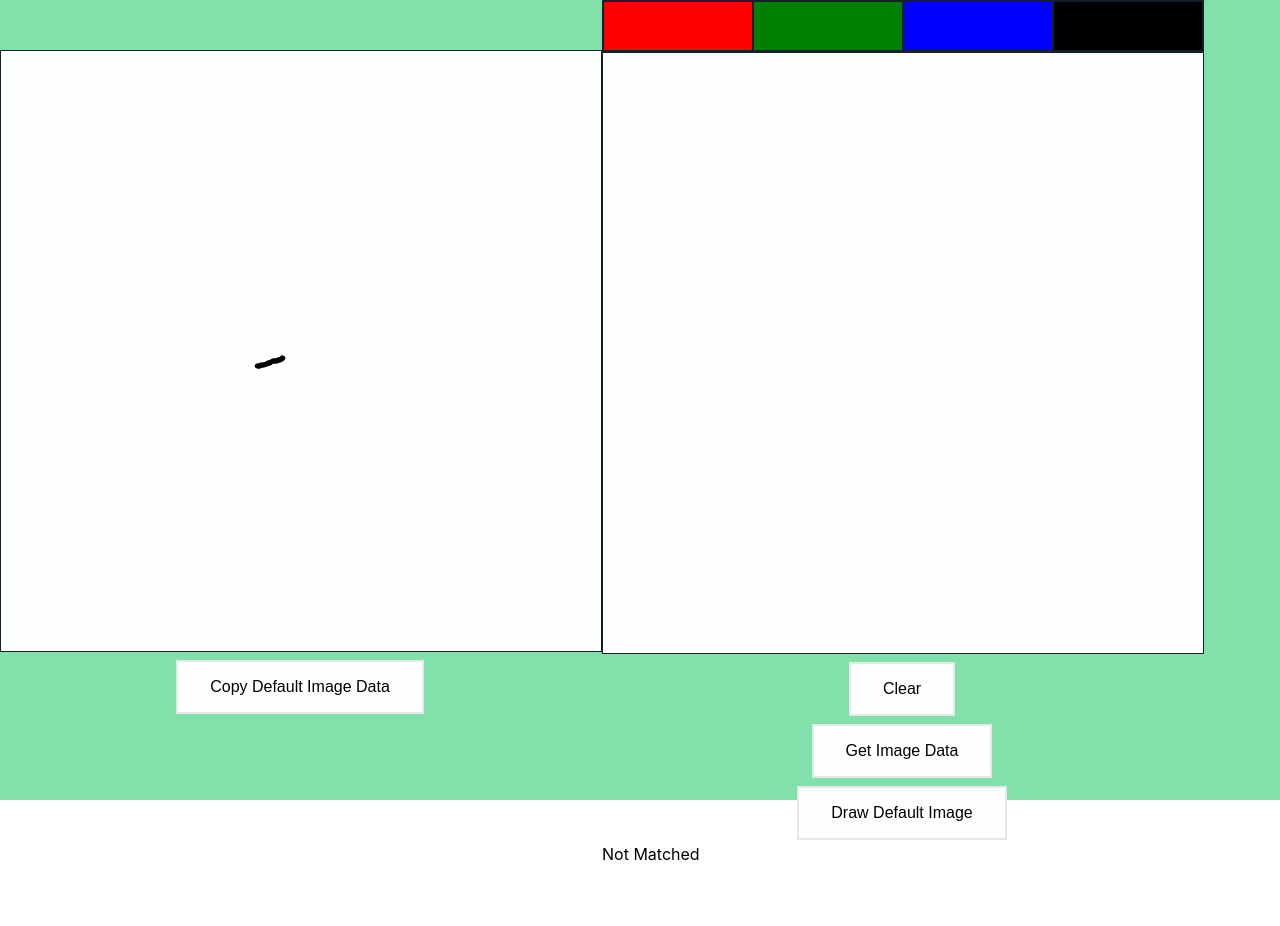
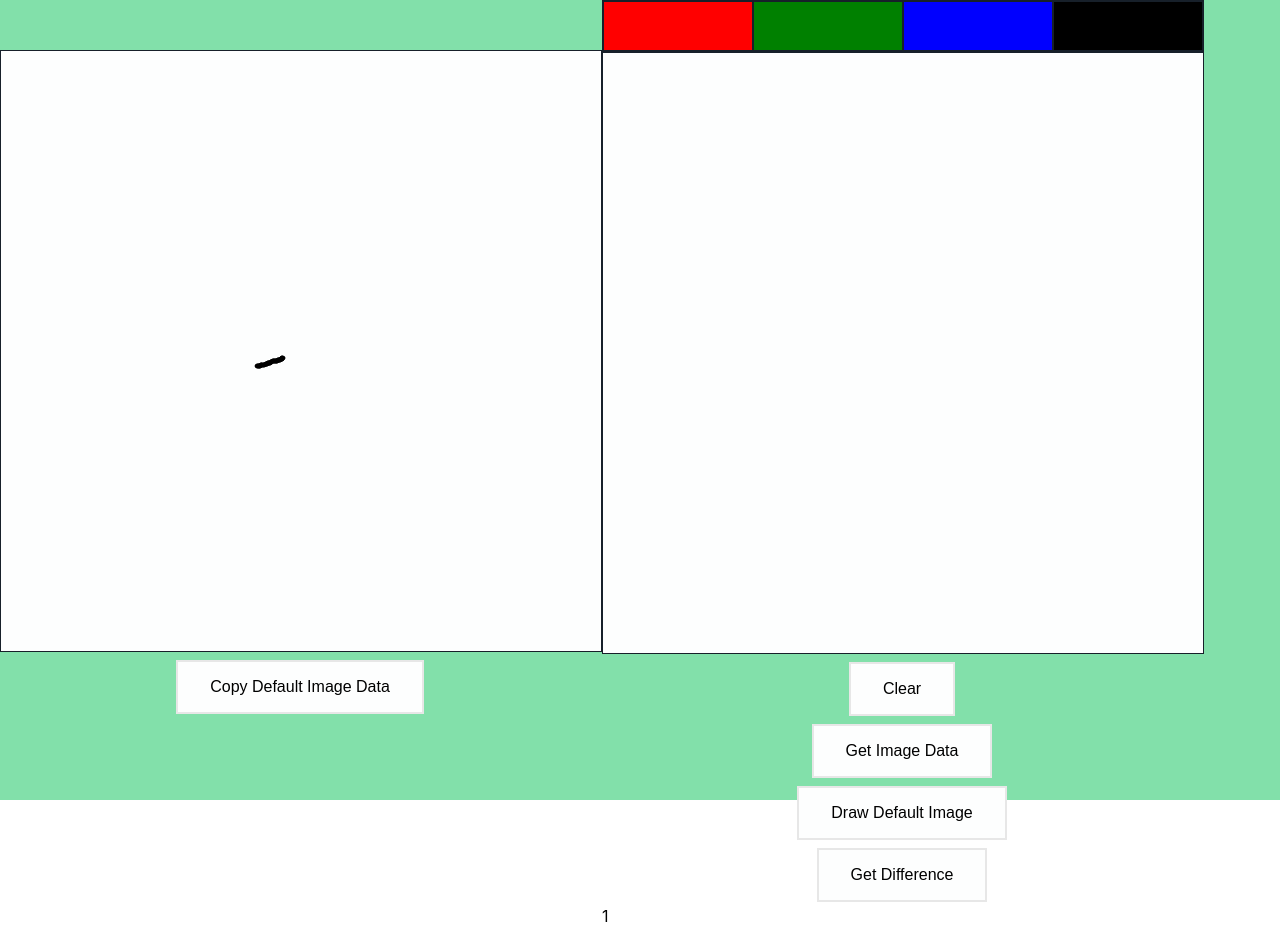
Before and after one commit to raadu/draw-captcha, a React (Create React App) app: page / in a window 1280 px wide. Before the commit the page ends 864 px from the top, so only its background shows below. Built offline with nearby package versions, Linux system fonts and the light colour scheme.

Commit message:
added function for calcalculating pixels

```diff
--- a/src/Canvas/Canvas.tsx
+++ b/src/Canvas/Canvas.tsx
@@ -34,6 +34,7 @@ const Canvas = ({
     const [mousePosition, setMousePosition] = useState<Coordinate | undefined>(undefined);
     const [strokeColor, setStrokeColor] = useState("black");
     const [drawnImageData, setDrawnImageData] = useState({});
+    const [result, setResult] = useState(1);
 
     //Function for getting coordinates value from mouse movement
     const getCoordinates = (event: MouseEvent): Coordinate | undefined => {
@@ -200,6 +201,28 @@ const Canvas = ({
         };
     },[exitPaint]);
 
+    function rmsDiff(data1: any, data2: any): any {
+        // var squares = 0;
+        // for(var i = 0; i<data1.length; i++){
+        //     squares += (data1[i]-data2[i])*(data1[i]-data2[i]);
+        // }
+        // var rms = Math.sqrt(squares/data1.length);
+        // setResult(rms);
+        // console.log("rms", rms);
+        // return rms;
+        // for (let i=0; i<data2.data.length; i++) {
+        //     console.log("data", data2.data[i]);
+        // }
+        console.log("data1", data1.data.length);
+        console.log("data1", data2);
+        // if(data1===data2) {
+        //     console.log("matched");
+        // }
+        // else {
+        //     console.log("not matched");
+        // }
+    }
+
     return (
         <Fragment>
             <div className={canvasCSS.canvasContainer}>
@@ -233,8 +256,13 @@ const Canvas = ({
                         <button className={canvasCSS.button} onClick={()=>drawDefaultImageData()}>Draw Default Image</button>
                     </div>
                 </div>
+                <div className={canvasCSS.element6}>
+                    <div className={canvasCSS.clearButton} style={{width:`${width}px`}}>
+                        <button className={canvasCSS.button} onClick={()=>rmsDiff(defaultImageData, drawnImageData)}>Get Difference</button>
+                    </div>
+                </div>
                 <div>
-                    {drawnImageData===defaultImageData ? "Matched": "Not Matched"}
+                    {result}
                 </div>
             </div>
         </Fragment>
```
